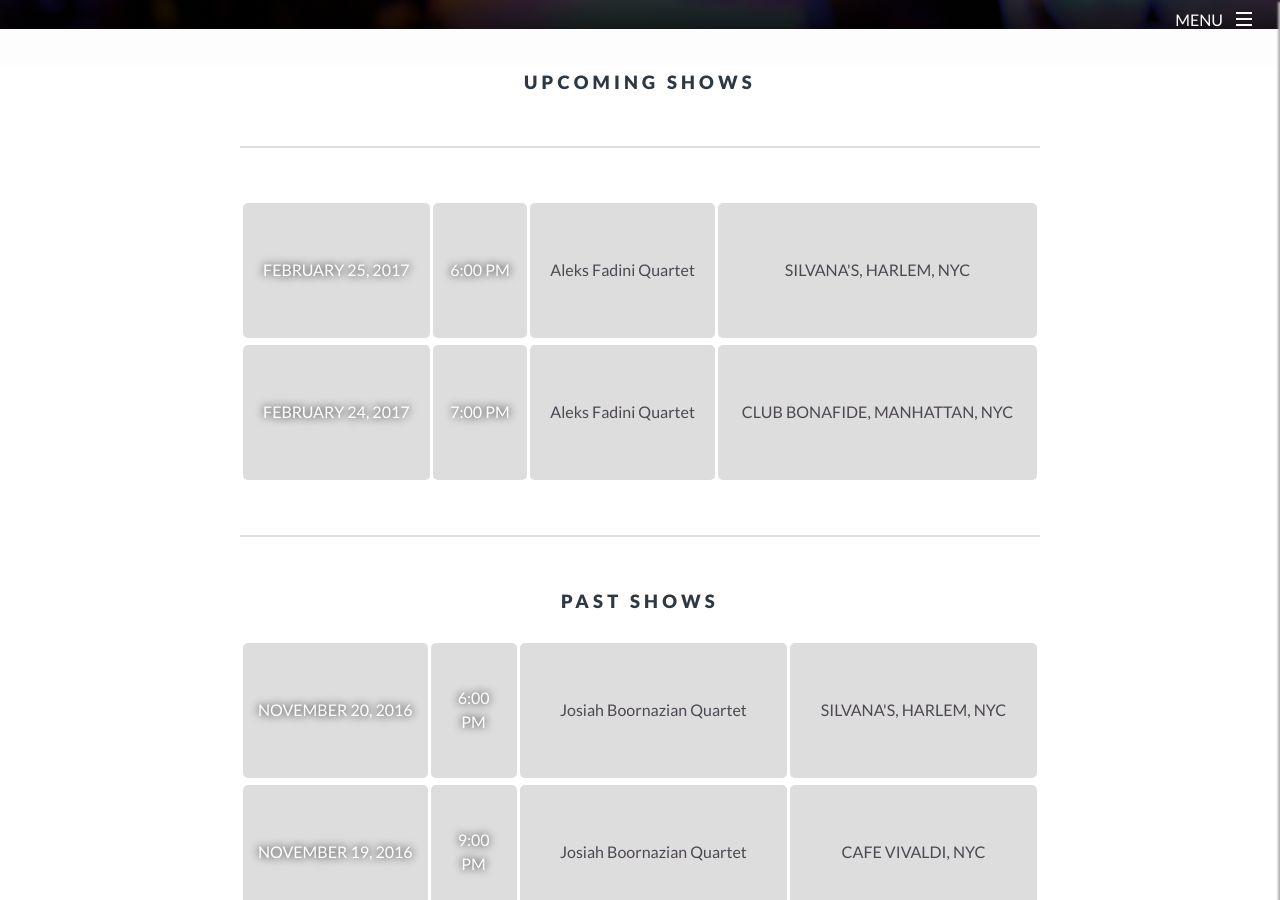
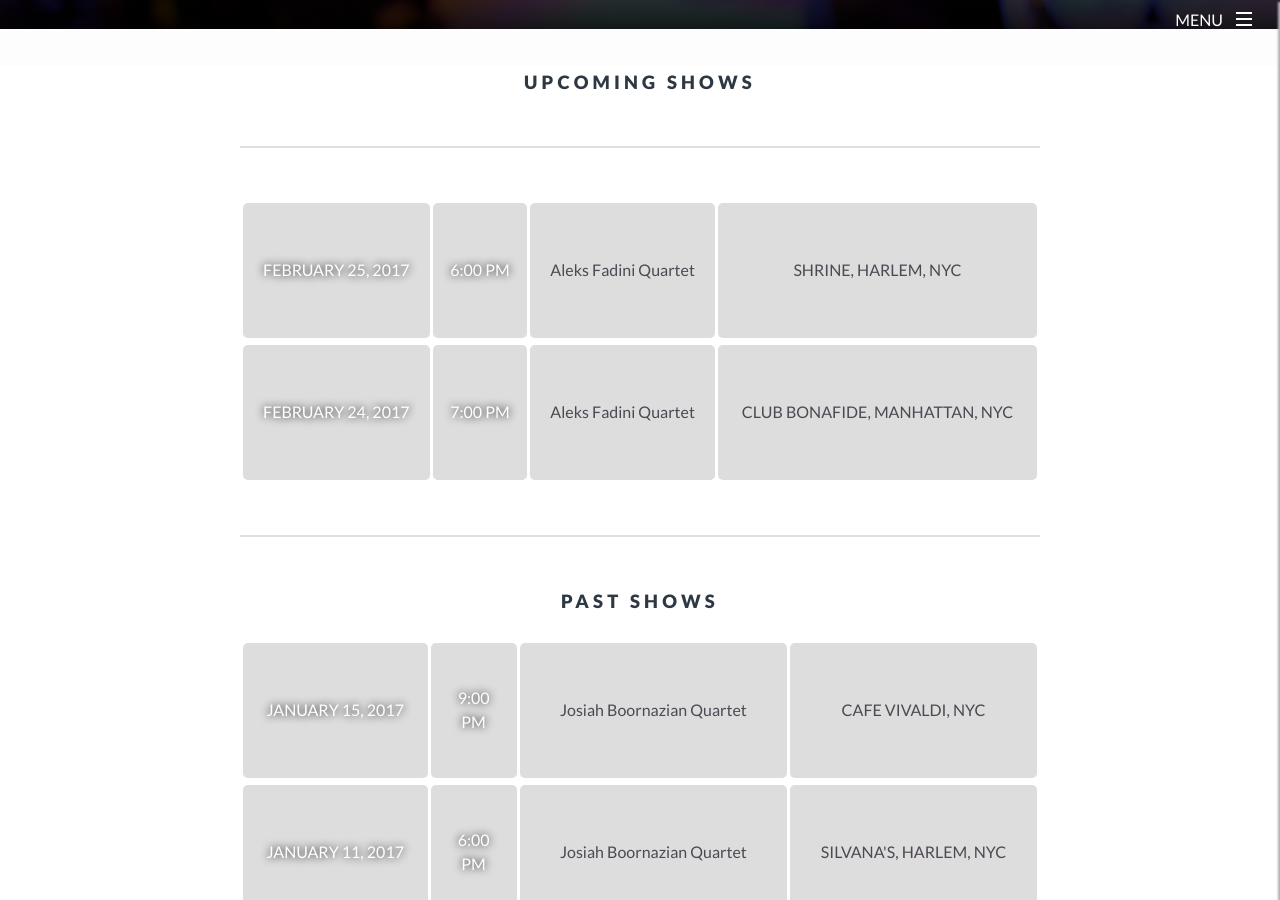
Before and after one commit to danvisintainer/aleksfadini, a Jekyll site: the page built from shows.html, in a window 1280 px wide and 900 px high, scrolled down 601 px. Built offline with Jekyll 4.4.1, drawn with Linux system fonts in a browser that asks for light colours.

Commit message:
feb gigs and page

```diff
--- a/_data/gigs.yml
+++ b/_data/gigs.yml
@@ -1,12 +1,22 @@
 - date: 02/25/2017
   time: "18:00"
   name: Aleks Fadini Quartet
-  location: Silvana's, Harlem, NYC
+  location: Shrine, Harlem, NYC
 
 - date: 02/24/2017
   time: "19:00"
   name: Aleks Fadini Quartet
   location: Club Bonafide, Manhattan, NYC
+
+- date: 01/15/2017
+  time: "21:00"
+  name: Josiah Boornazian Quartet
+  location: Cafe Vivaldi, NYC
+
+- date: 01/11/2017
+  time: "18:00"
+  name: Josiah Boornazian Quartet
+  location: Silvana's, Harlem, NYC
 
 - date: 11/20/2016
   time: "18:00"
```
Also changed, not shown: _data/youtube.yaml (+14 -0 lines), 1 other file.
